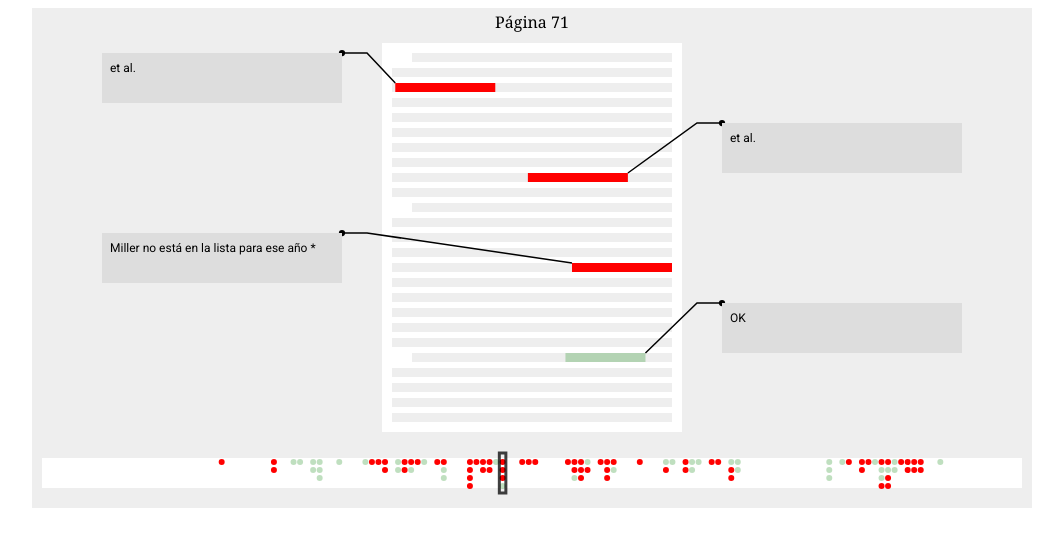
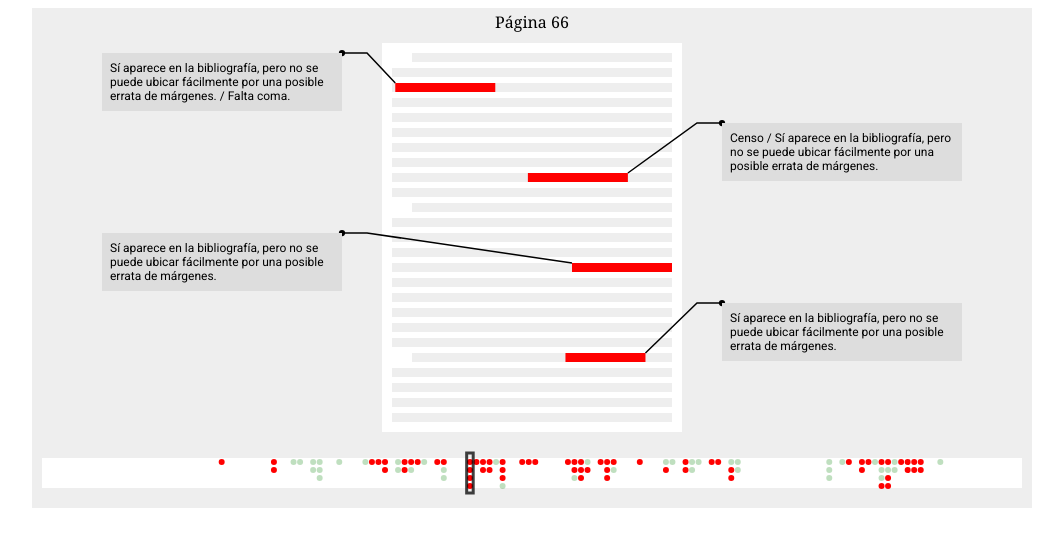
Before and after one commit to jpmartinezv/book-fc, a website: page index.html in a window 1280 px wide. Shown: the whole page, without its empty margins (108-1171 px from the left). Drawn offline with nearby package versions, Linux system fonts and the light colour scheme.

Commit message:
Update info

```diff
--- a/index.html
+++ b/index.html
@@ -31,7 +31,6 @@
             background-color: #ddd;
             padding: 0.5rem;
             width: 240px;
-            min-height: 50px;
         }
     </style>
 </head>
--- a/js/main.js
+++ b/js/main.js
@@ -1,3 +1,5 @@
+
+
 const BFC = (parameters) => {
     const self = {};
 
@@ -33,7 +35,7 @@ const BFC = (parameters) => {
         self.g_page = self.svg.append('g')
             .attr("transform", "translate(" + (self.width / 2 - self.page_width / 2) + ", " + 0 + ")");
 
-        const marker = self.svg.append('defs')
+        self.svg.append('defs')
             .append('marker').attr('id', 'arrow')
             .attr('viewBox', '0 0 10 10')
             .attr('refX', 0)
@@ -41,9 +43,7 @@ const BFC = (parameters) => {
             .attr('markerWidth', 5)
             .attr('markerHeight', 5)
             .attr('viewBox', '-6 -6 12 12')
-            .attr('orient', 'auto');
-
-        marker
+            .attr('orient', 'auto')
             .append('path')
             .attr("d", 'M 0, 0  m -5, 0  a 5,5 0 1,0 10,0  a 5,5 0 1,0 -10,0');
     }
@@ -156,7 +156,7 @@ const BFC = (parameters) => {
                 return color;
             });
 
-        let curr_pag = 71;
+        let curr_pag = 66;
 
         // Marker
         self.marker = self.g_nav.append('rect')
```
